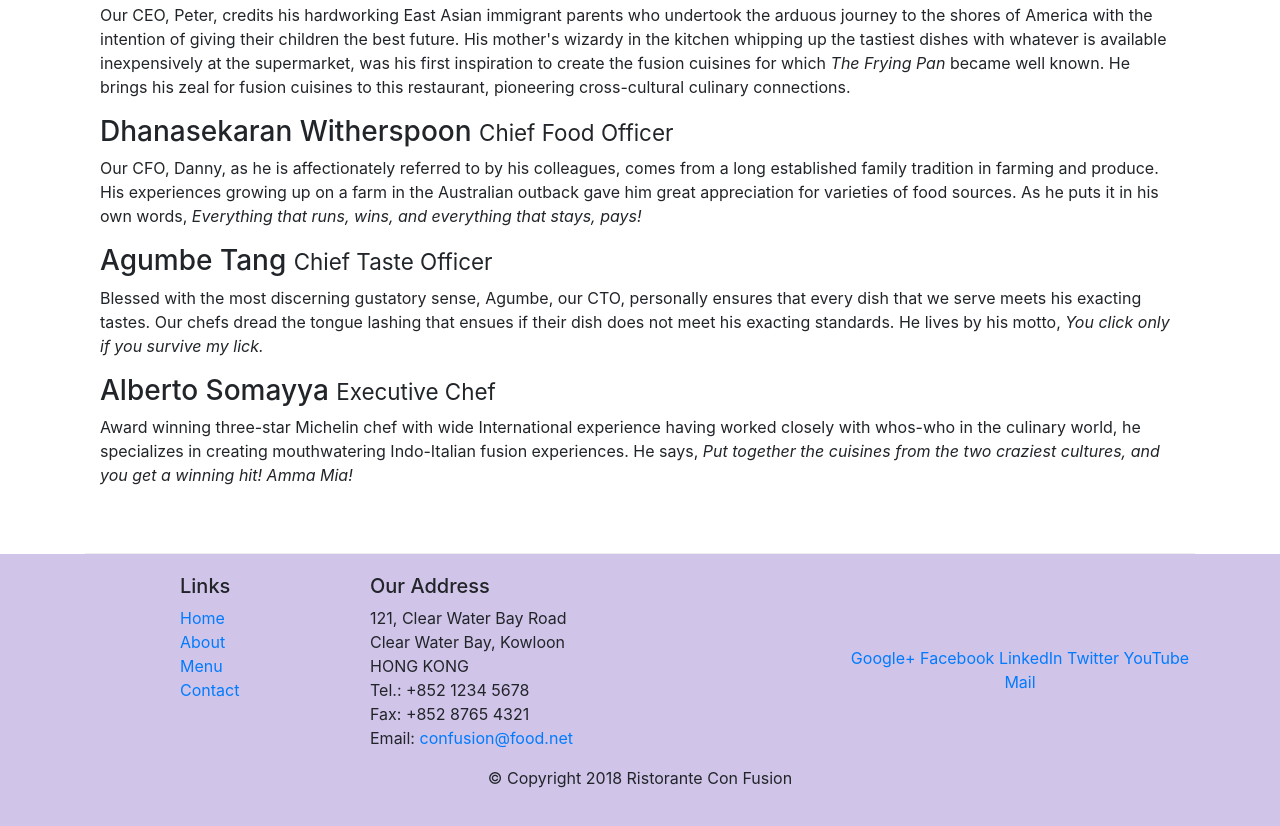
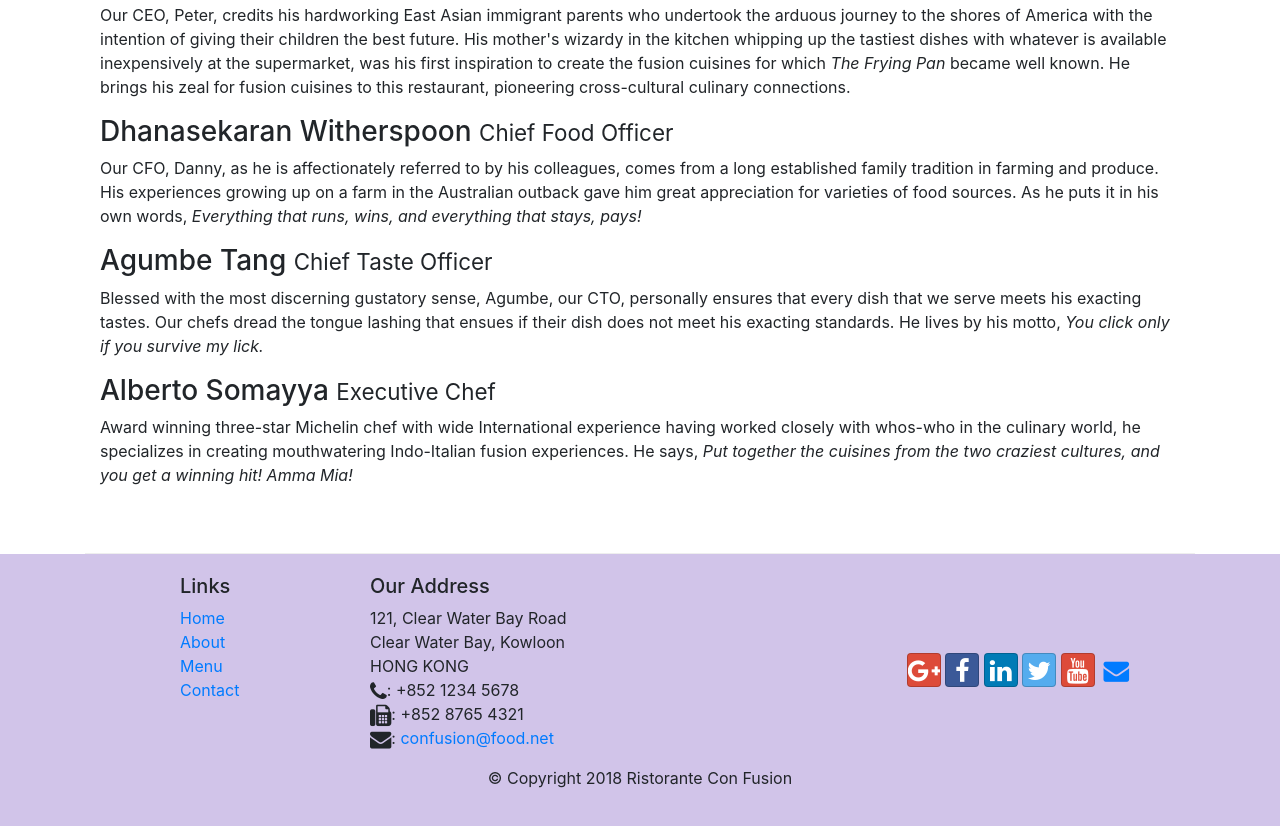
Before and after one commit to goanna72/bootstrap-test, a website: page aboutus.html in a window 1280 px wide. Shown: the part 951-1777 px from the top of the page. Drawn offline with nearby package versions, Linux system fonts and the light colour scheme.

Commit message:
Icon fonts

```diff
--- a/aboutus.html
+++ b/aboutus.html
@@ -9,6 +9,8 @@
 
      <!-- Bootstrap CSS -->
      <link rel="stylesheet" href="node_modules/bootstrap/dist/css/bootstrap.min.css">
+     <link rel="stylesheet" href="node_modules/font-awesome/css/font-awesome.min.css">
+     <link rel="stylesheet" href="node_modules/bootstrap-social/bootstrap-social.css">
      <link rel="stylesheet" href="css/styles.css"
 
     <title>Ristorante Con Fusion: About Us</title>
@@ -105,19 +107,19 @@
 		              121, Clear Water Bay Road<br>
 		              Clear Water Bay, Kowloon<br>
 		              HONG KONG<br>
-		              Tel.: +852 1234 5678<br>
-		              Fax: +852 8765 4321<br>
-		              Email: <a href="mailto:confusion@food.net">confusion@food.net</a>
+                      <i class="fa fa-phone fa-lg"></i>: +852 1234 5678<br>
+		              <i class="fa fa-fax fa-lg"></i>: +852 8765 4321<br>
+		              <i class="fa fa-envelope fa-lg"></i>: <a href="mailto:confusion@food.net">confusion@food.net</a>
 		           </address>
                 </div>
                 <div class="col-12 col-sm-4 align-self-center">
                     <div class="text-center">
-                        <a href="http://google.com/+">Google+</a>
-                        <a href="http://www.facebook.com/profile.php?id=">Facebook</a>
-                        <a href="http://www.linkedin.com/in/">LinkedIn</a>
-                        <a href="http://twitter.com/">Twitter</a>
-                        <a href="http://youtube.com/">YouTube</a>
-                        <a href="mailto:">Mail</a>
+                        <a class="btn btn-social-icon btn-google" href="http://google.com/+"><i class="fa fa-google-plus fa-lg"></i></a>
+                        <a class="btn btn-social-icon btn-facebook" href="http://www.facebook.com/profile.php?id="><i class="fa fa-facebook fa-lg"></i></a>
+                        <a class="btn btn-social-icon btn-linkedin" href="http://www.linkedin.com/in/"><i class="fa fa-linkedin fa-lg"></i></a>
+                        <a class="btn btn-social-icon btn-twitter" href="http://twitter.com/"><i class="fa fa-twitter fa-lg"></i></a>
+                        <a class="btn btn-social-icon btn-google" href="http://youtube.com/"><i class="fa fa-youtube fa-lg"></i></a>
+                        <a class="btn btn-social-icon" href="mailto:"><i class="fa fa-envelope fa-lg"></i></a>
                     </div>
                 </div>
            </div>
--- a/package.json
+++ b/package.json
@@ -15,6 +15,8 @@
   },
   "dependencies": {
     "bootstrap": "^4.0.0",
+    "bootstrap-social": "^5.1.1",
+    "font-awesome": "^4.7.0",
     "jquery": "^3.3.1",
     "popper.js": "^1.12.9"
   }
```
Also changed, not shown: index.html (+16 -14 lines), 1 other file.
